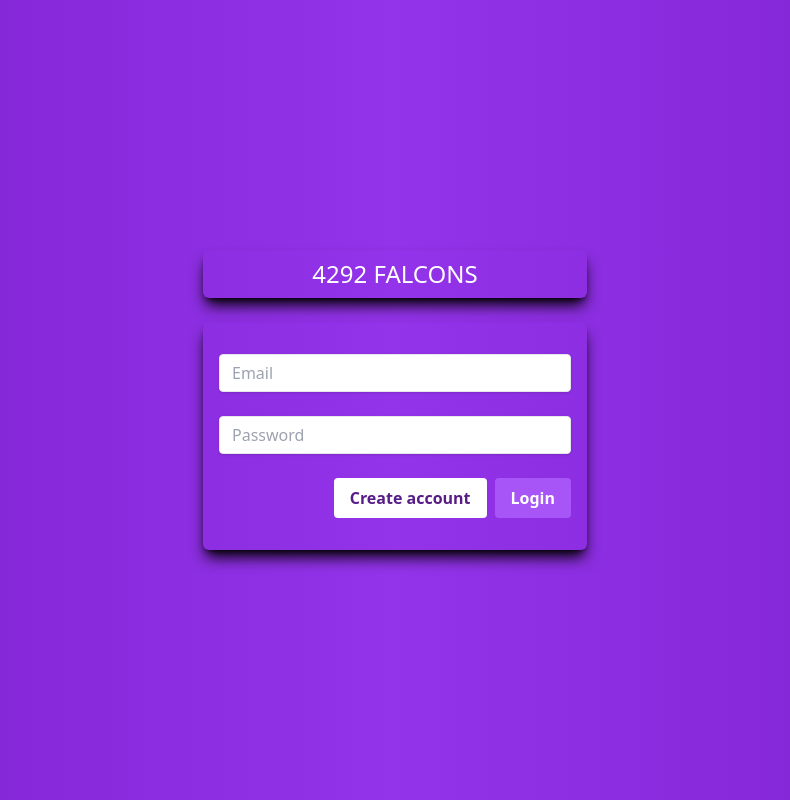
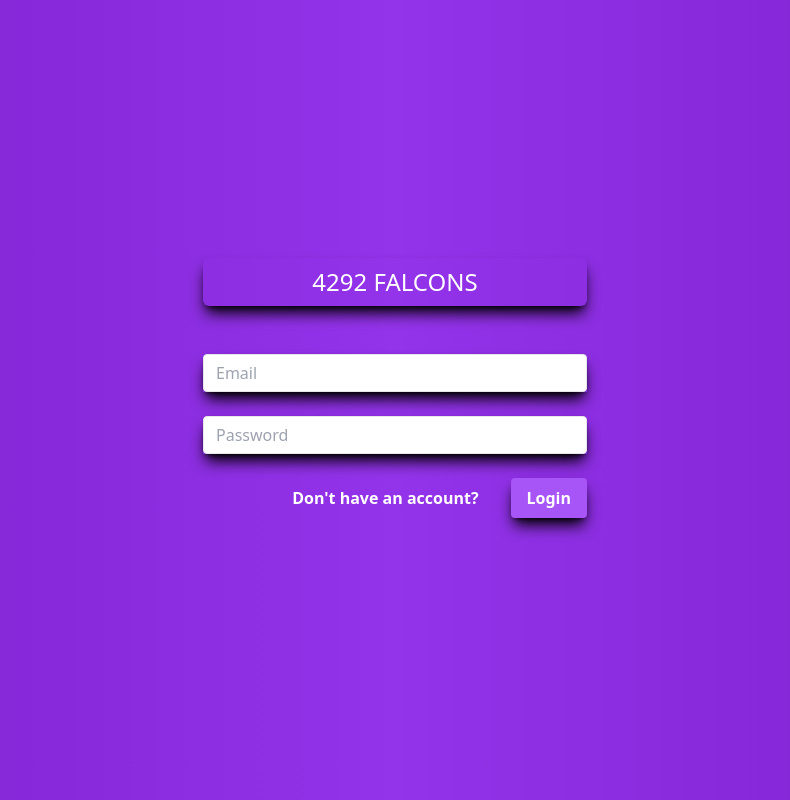
Before and after one commit to ajacin/daves-log, a React (Create React App) app: page /login in a window 1280 px wide. Shown: the whole page, without its empty margins (245-1035 px from the left). Built offline with nearby package versions, Linux system fonts and the light colour scheme; no server answers; what javascript-time-ago would draw is missing.

Commit message:
more style updates on login page

```diff
--- a/src/pages/Login.jsx
+++ b/src/pages/Login.jsx
@@ -20,9 +20,9 @@ export function Login() {
       <h1 className="mb-6 text-2xl text-white shadow-lg shadow-black w-full rounded-md p-2 justify-center text-center max-w-sm">
         4292 FALCONS
       </h1>
-      <div className=" shadow-lg shadow-black w-full rounded-md p-2 justify-center text-center max-w-sm">
+      <div className=" w-full rounded-md justify-center text-center max-w-sm">
         <form className="w-full max-w-sm">
-          <div className="my-6 mx-2">
+          <div className="my-6 shadow-lg shadow-black">
             <input
               type="email"
               placeholder="Email"
@@ -33,7 +33,7 @@ export function Login() {
               className="shadow appearance-none border rounded w-full py-2 px-3 text-gray-700 leading-tight focus:outline-none focus:shadow-outline"
             />
           </div>
-          <div className="my-6 mx-2">
+          <div className="my-6 shadow-lg shadow-black">
             <input
               type="password"
               placeholder="Password"
@@ -44,16 +44,16 @@ export function Login() {
               className="shadow appearance-none border rounded w-full py-2 px-3 text-gray-700 leading-tight focus:outline-none focus:shadow-outline"
             />
           </div>
-          <div className="flex items-center justify-end gap-2 mx-2 my-6">
+          <div className="flex items-center justify-end gap-4  my-6 ">
             <button
-              className="ml-4 bg-white hover:bg-purple-100 text-purple-900 font-bold py-2 px-4 rounded focus:outline-none focus:shadow-outline"
+              className="ml-4 text-white font-bold py-2 px-4 rounded focus:outline-none focus:shadow-outline"
               type="button"
               onClick={() => user.register(email, password)}
             >
-              Create account
+              Don't have an account?
             </button>
             <button
-              className=" bg-purple-500 hover:bg-purple-700 text-white font-bold py-2 px-4 rounded focus:outline-none focus:shadow-outline"
+              className="shadow-lg shadow-black bg-purple-500 hover:bg-purple-700 text-white font-bold py-2 px-4 rounded focus:outline-none focus:shadow-outline"
               type="button"
               onClick={() => user.login(email, password)}
             >
```
